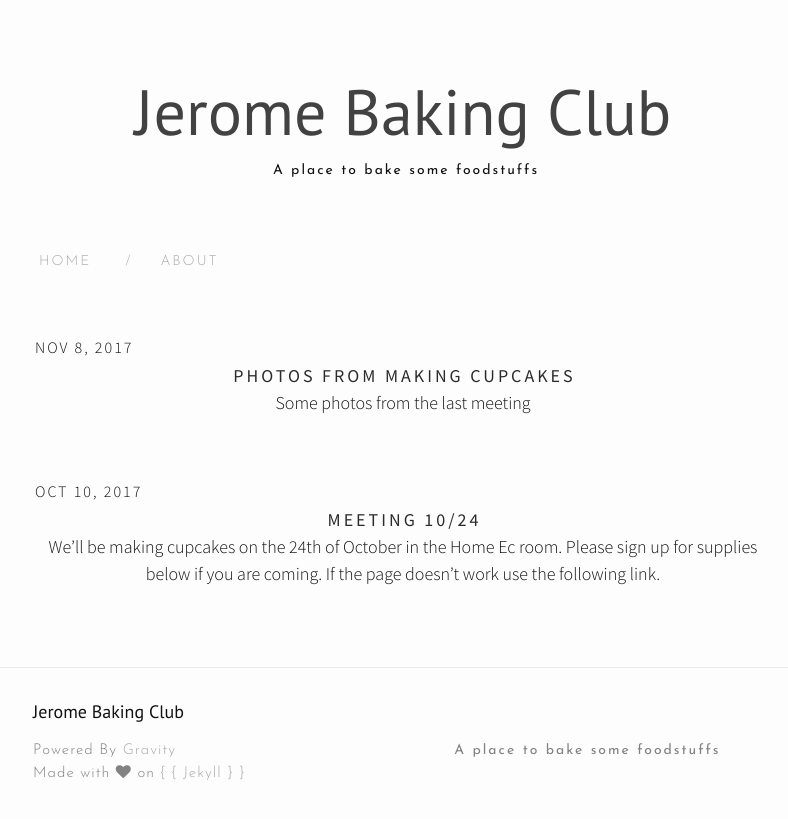
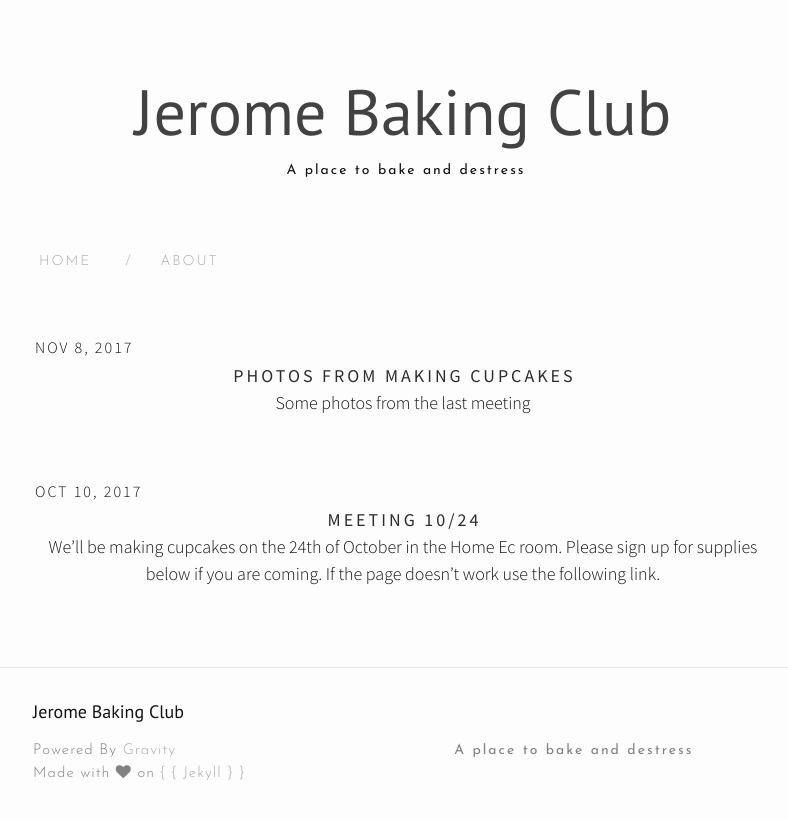
Before and after one commit to jeromebaking/jeromebaking.github.io, a Jekyll site: the page built from index.html, in a window 1280 px wide. Shown: the top 819 px of the page, without its empty margins (237-1025 px from the left). Built offline with Jekyll 4.4.1, drawn with Linux system fonts in a browser that asks for light colours; nearby versions of some CDN libraries; the list of posts is cut into pages by our own code.

Commit message:
Updated Config

```diff
--- a/_config.yml
+++ b/_config.yml
@@ -9,8 +9,8 @@ collections:
     title: Uploads
     output: true
 email: ambardekarsahil@gmail.com
-description: A place to bake some foodstuffs
-baseurl: ''
+description: A place to bake and destress
+baseurl:
 url: http://jeromebaking.com
 paginate: 5
 theme-dark: false
```
